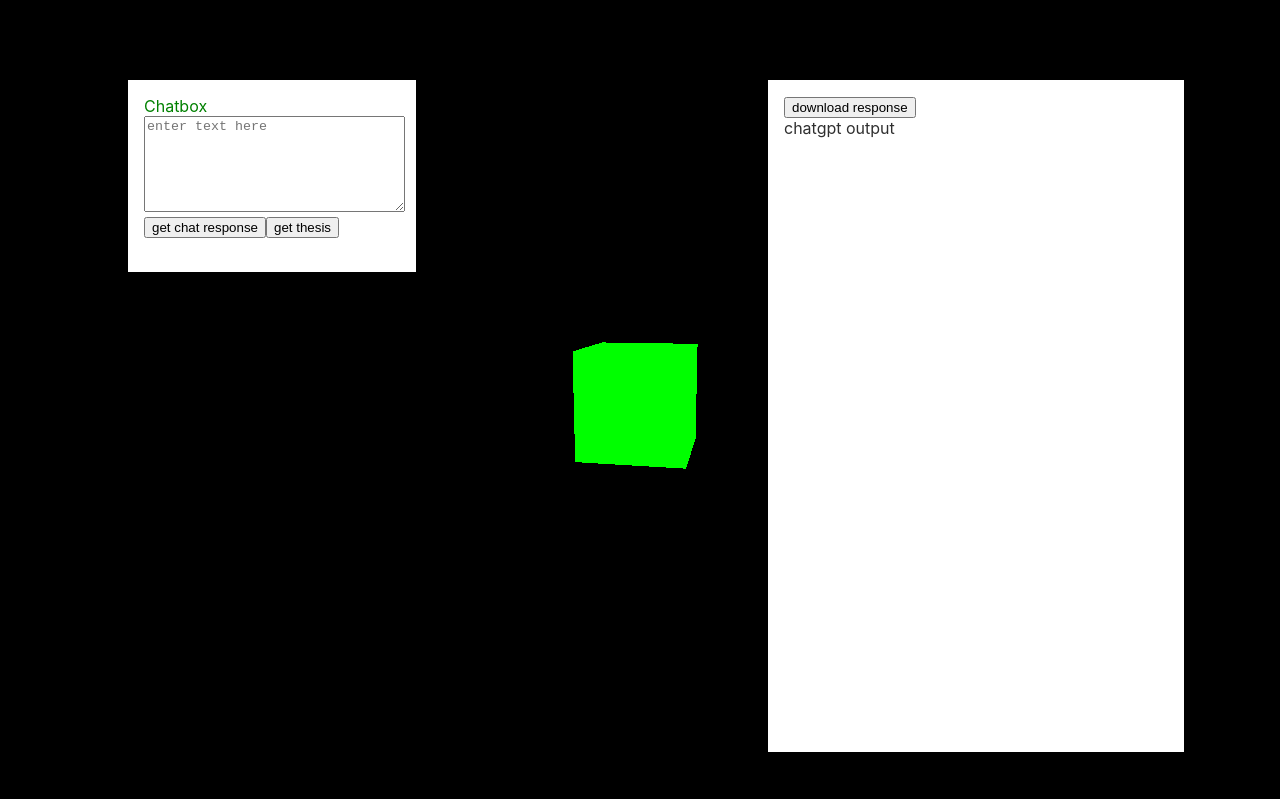
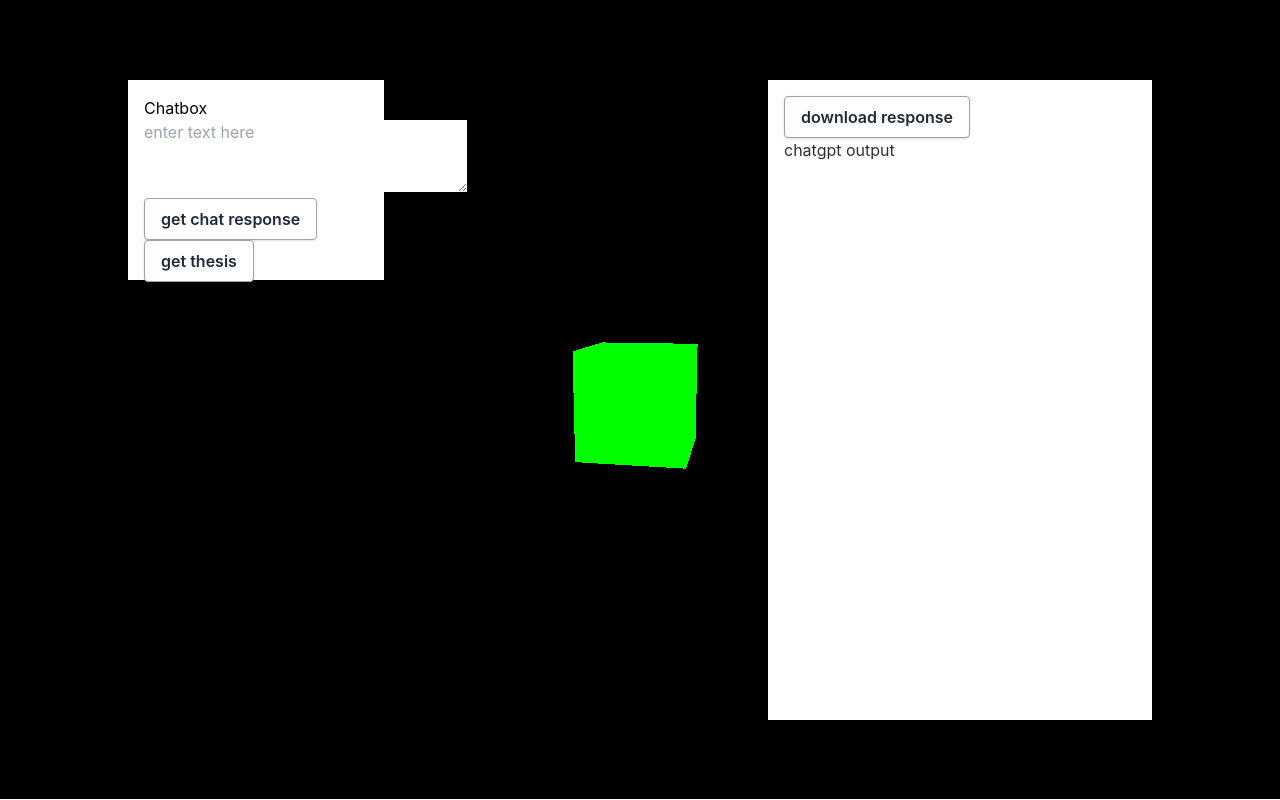
Before and after one commit to pragyachik/Protee, a React (Create React App) app: page / in a window 1280 px wide. Built offline with nearby package versions, Linux system fonts and the light colour scheme; no server answers.

Commit message:
tailwind

```diff
--- a/package.json
+++ b/package.json
@@ -37,5 +37,8 @@
       "last 1 firefox version",
       "last 1 safari version"
     ]
+  },
+  "devDependencies": {
+    "tailwindcss": "^3.3.1"
   }
 }
--- a/src/App.js
+++ b/src/App.js
@@ -124,17 +124,17 @@ const App = () => {
   return (
     <div className="App">
       <div className="chatbox">
-        <div className="chatbox__title">
+        <div>
             Chatbox
         </div>
         <div className="chatbox__chatarea">
-          <textarea className="chatbox__textarea" onChange={getVal} placeholder="enter text here" rows="6" cols="30"></textarea>
-          {showButton? <><br></br><button className="chatbox__enter" onClick={()=>callChatGPT(false)}>get chat response</button><button className="chatbox__enter" onClick={()=>callChatGPT(true)}>get thesis</button></> : <div>Loading...</div>}
+          <textarea className="chatbox__textarea" onChange={getVal} placeholder="enter text here" rows="3" cols="30"></textarea>
+          {showButton? <><br></br><button class="bg-white hover:bg-gray-100 text-gray-800 font-semibold py-2 px-4 border border-gray-400 rounded shadow" onClick={()=>callChatGPT(false)}>get chat response</button><button class="bg-white hover:bg-gray-100 text-gray-800 font-semibold py-2 px-4 border border-gray-400 rounded shadow" onClick={()=>callChatGPT(true)}>get thesis</button></> : <div>Loading...</div>}
         </div>
       </div>
       <div className="chatoutputbox">
         <div>
-          <button className="chatbox__download" onClick={downloadResponse}>download response</button>
+          <button class="bg-white hover:bg-gray-100 text-gray-800 font-semibold py-2 px-4 border border-gray-400 rounded shadow" onClick={downloadResponse}>download response</button>
         </div>
         <div id="outputBox" className="chatbox__outputarea">
           {status==200?response:errormessage}
--- a/src/chatbox.css
+++ b/src/chatbox.css
@@ -2,11 +2,13 @@
   position: fixed;
   top: 10vh;
   left: 10vw;
-  height: 20vh;
+  height: 25vh;
   width: 20vw;
   background-color: white;
-  color: green;
   padding: 1rem;
+  display:flex;
+  flex-direction:column;
+  justify-content:space-around;
 }
 
 .chatbox__outputarea {
--- a/src/index.css
+++ b/src/index.css
@@ -1,3 +1,7 @@
+@tailwind base;
+@tailwind components;
+@tailwind utilities;
+
 body {
   margin: 0;
   font-family: -apple-system, BlinkMacSystemFont, 'Segoe UI', 'Roboto', 'Oxygen',
--- /dev/null
+++ b/tailwind.config.js
@@ -0,0 +1,10 @@
+// /** @type {import('tailwindcss').Config} */
+module.exports = {
+  content: [
+    "./src/**/*.{js,jsx,ts,tsx}",
+  ],
+  theme: {
+    extend: {},
+  },
+  plugins: [],
+}
```
Also changed, not shown: 1 other file (tests, documents, lock files or other folders).
